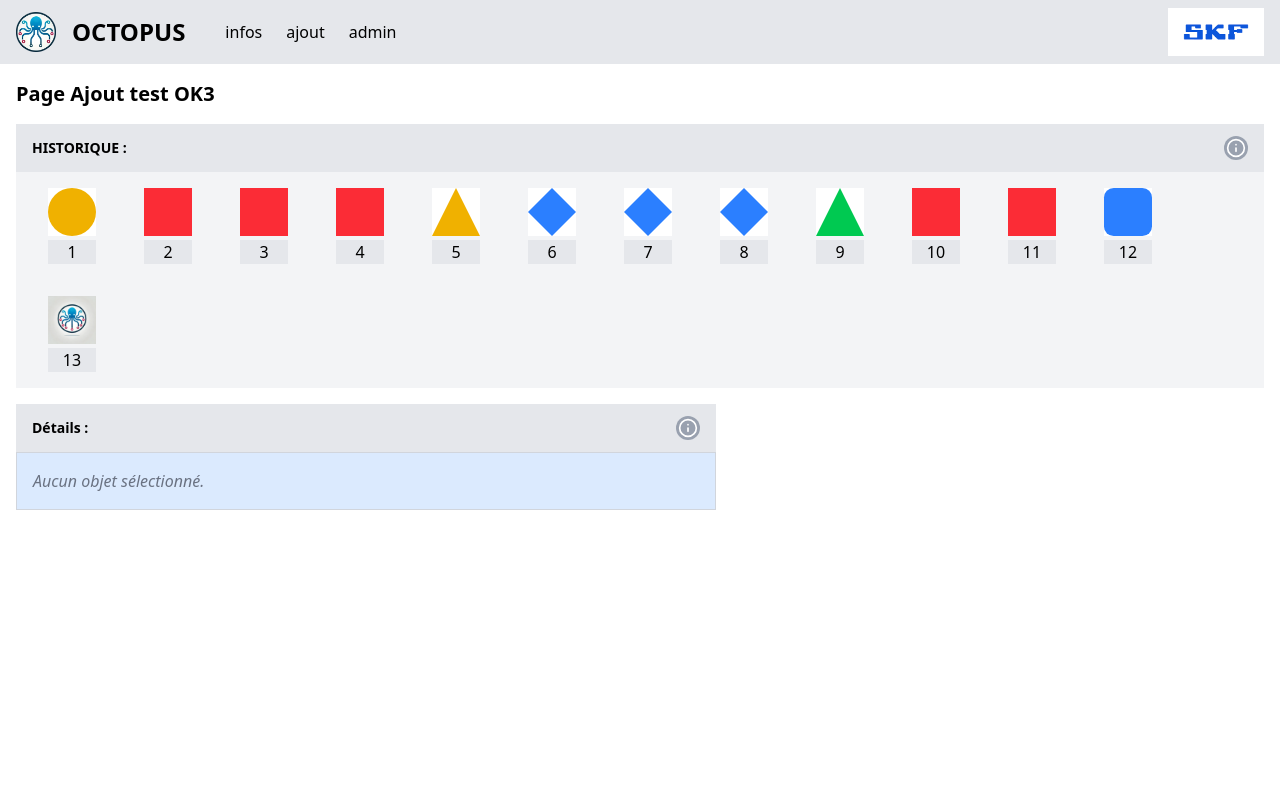
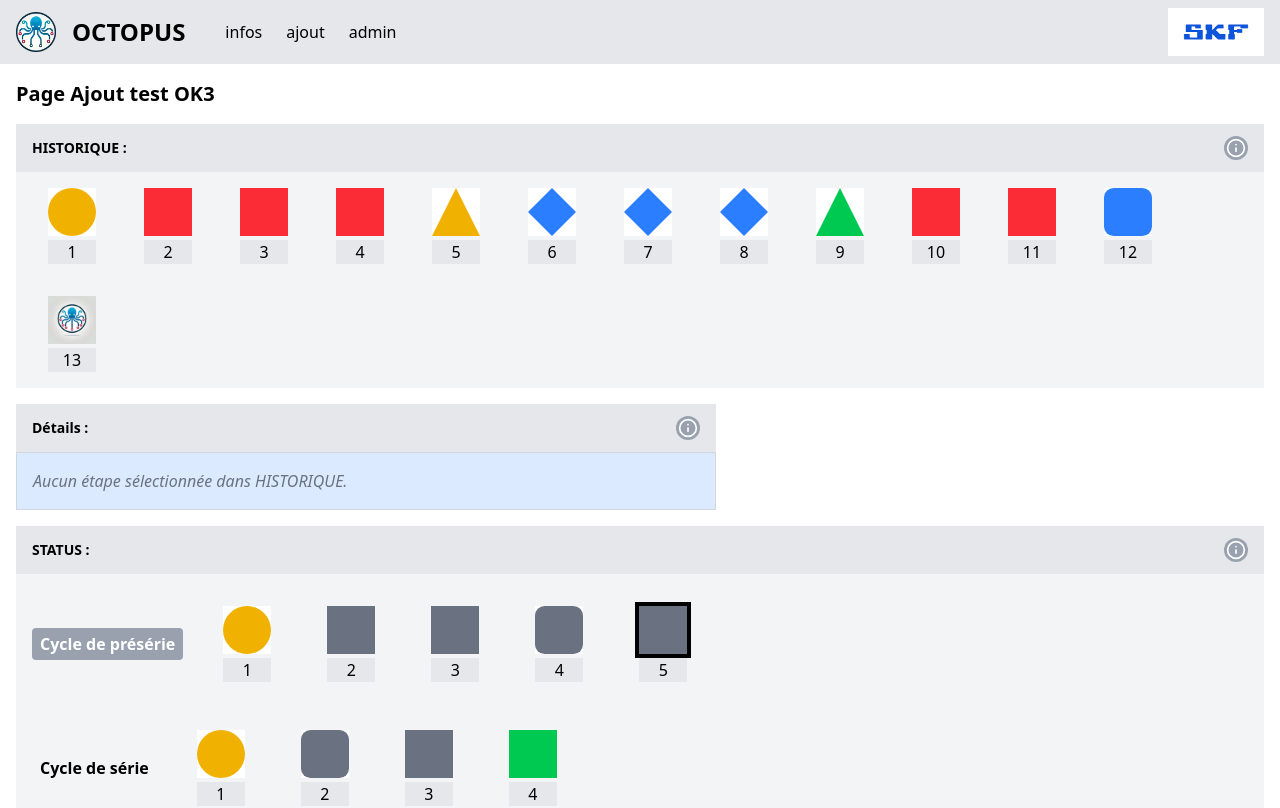
Before and after one commit to Zakyaru/Octopus, a React (Vite) app: page /#/ajout in a window 1280 px wide. Shown: the top 808 px of the page. Built offline with nearby package versions, Linux system fonts and the light colour scheme.

Commit message:
initialisation des fichiers pour le composant Status

```diff
--- a/src/components/DetailsObjet.jsx
+++ b/src/components/DetailsObjet.jsx
@@ -2,7 +2,7 @@ const DetailsObjet = ({ objet }) => {
   if (!objet) {
     return (
       <div className="bg-blue-100 p-4 border border-gray-300 text-gray-500 italic">
-        Aucun objet sélectionné.
+        Aucun étape sélectionnée dans HISTORIQUE.
       </div>
     );
   }
--- a/src/components/Icone.jsx
+++ b/src/components/Icone.jsx
@@ -1,7 +1,11 @@
 import logoOCTOPUS from "../assets/Logo_V2.png";
 import logoSKF from "../assets/logo_skf.png";
 
-const Icone = ({ id, objet, onClick, isSelected}) => {
+const Icone = ({ id, objet, onClick, isSelected, disabled}) => {
+
+    const handleClick = () => {
+        if (!disabled && onClick) onClick(objet);
+      };
 
     /*
     A explorer : possibilité de créer une classe personnalisée "triangle" dans le fichier CSS et ensuite l'utiliser comme Tailwind
@@ -83,9 +87,9 @@ const Icone = ({ id, objet, onClick, isSelected}) => {
                 marginBottom: 'var(--icon-spacing-y-bot)',
             }}
         >
-            <div className={`bg-white cursor-pointer ${isSelected ? 'ring-4 ring-black' : ''}`} onClick={onClick}>
+            <div className={`bg-white cursor-pointer ${isSelected ? 'ring-4 ring-black' : ''}`} onClick={handleClick}>
                <div
-                className={`flex transition-all duration-200 ${getBackgroundColorClass(objet.STATUT)}`}
+                className={`flex transition-all duration-200 ${getBackgroundColorClass(objet.STATUT || objet.TYPE)}`}
                 style={{
                     width: 'var(--icon-size)',
                     height: 'var(--icon-size)',
--- /dev/null
+++ b/src/components/Status.jsx
@@ -0,0 +1,45 @@
+import Icone from "./Icone";
+
+const Status = ({ status }) => {
+    const { MODE_ACTIF, FLOW_ACTIF, PROCESS } = status;
+
+    return (
+      <div className="p-4 flex flex-col gap-4">
+        {PROCESS.map((process) => (
+          <div key={process.MODE} className="flex items-center gap-4">
+            {/* Colonne gauche : le nom du MODE */}
+            <div
+              className={`min-w-[120px] font-semibold px-2 py-1 rounded ${
+                process.MODE === MODE_ACTIF ? 'bg-gray-400 text-white' : ''
+              }`}
+            >
+              Cycle de {process.MODE}
+            </div>
+
+            {/* Colonne droite : les icônes pour ce MODE */}
+            <div className="flex gap-2">
+              {process.FLOW.map((flow, i) => {
+                const isActiveFlow =
+                  process.MODE === MODE_ACTIF &&
+                  flow.MOYEN === FLOW_ACTIF.MOYEN &&
+                  flow.STEP === FLOW_ACTIF.STEP &&
+                  flow.SEQ_FIM === FLOW_ACTIF.SEQ_FIM;
+
+                return (
+                  <Icone
+                    key={i}
+                    id={i}
+                    objet={flow}
+                    isSelected={isActiveFlow}
+                    disabled={true} // désactive toute interaction
+                  />
+                );
+              })}
+            </div>
+          </div>
+        ))}
+      </div>
+    );
+  };
+
+  export default Status;
--- a/src/data/status.json
+++ b/src/data/status.json
@@ -1,7 +1,7 @@
 {
     "DESIGNATION":"article",
     "MODE_ACTIF": "présérie",
-    "FLOW_ACTIF": {"MOYEN": "test", "STEP":1, "SEQ_FIM": "IND-xxxx"},
+    "FLOW_ACTIF": {"TYPE":"test", "MOYEN": "OUSOFT-0011", "STEP":1, "SEQ_FIM": "IND-xxxx"},
     "PROCESS": [
         {
             "MODE": "présérie",
--- a/src/pages/ajout.jsx
+++ b/src/pages/ajout.jsx
@@ -2,7 +2,9 @@ import React, { useState } from 'react';
 import CardTitleFS from "../components/CardTitleFS";
 import Fresque from "../components/Fresque";
 import DetailsObjet from '../components/DetailsObjet';
+import Status from '../components/Status';
 import historique from '../data/historique.json';
+import status from '../data/status.json';
 
 // const historique = [
 //     { TYPE: 'création', DATE: '2025-03-10', ACTEUR: 'PROD', STATUT: 'création' },
@@ -49,6 +51,10 @@ const Ajout = () => {
                 <CardTitleFS cardName="Détails" />
                 <DetailsObjet objet={selectedObjet} />
             </div>
+            <div className={`w-full ${cardBackground}`}>
+                <CardTitleFS cardName="STATUS" />
+                <Status status={status} />
+            </div>
         </div>
     )
 };
```
